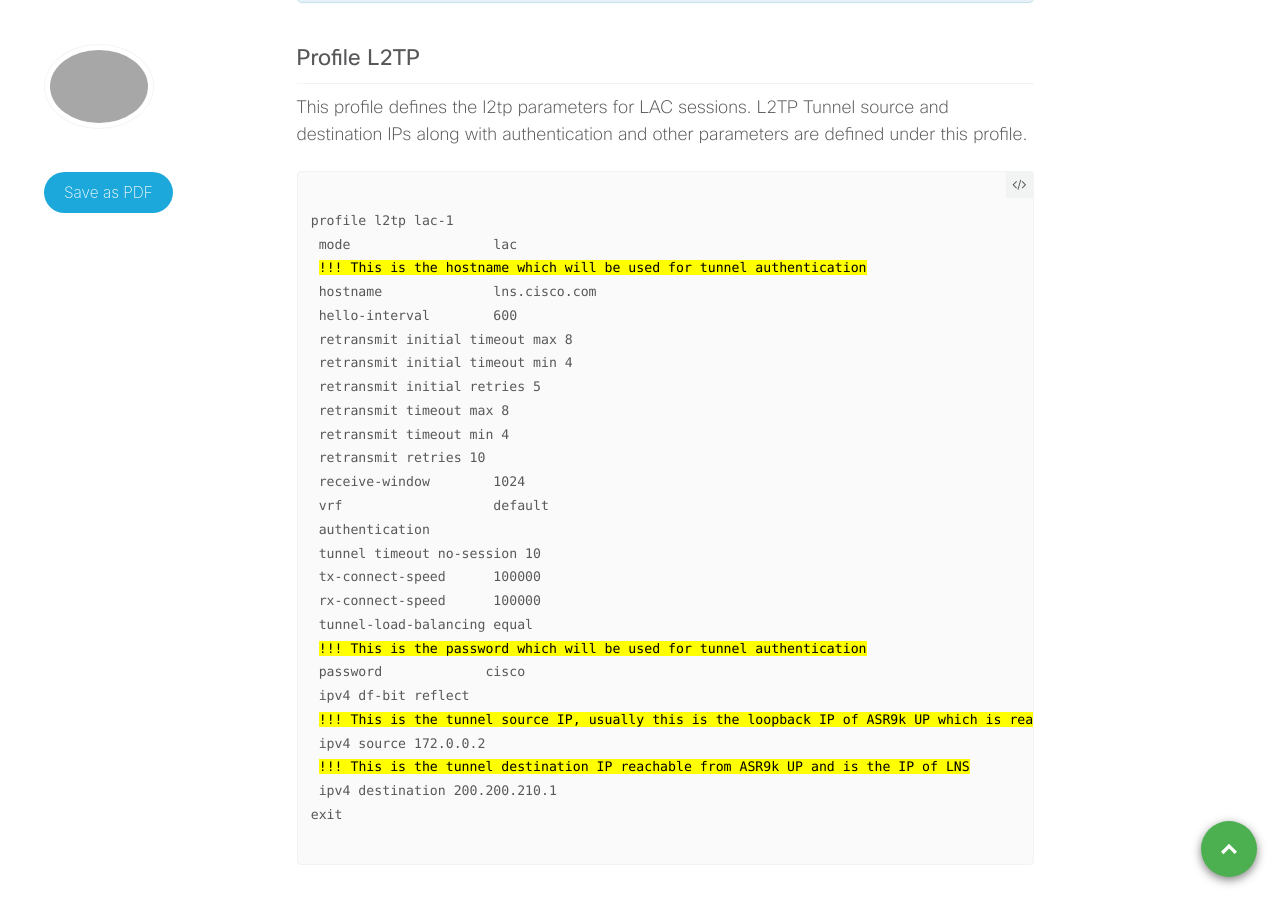
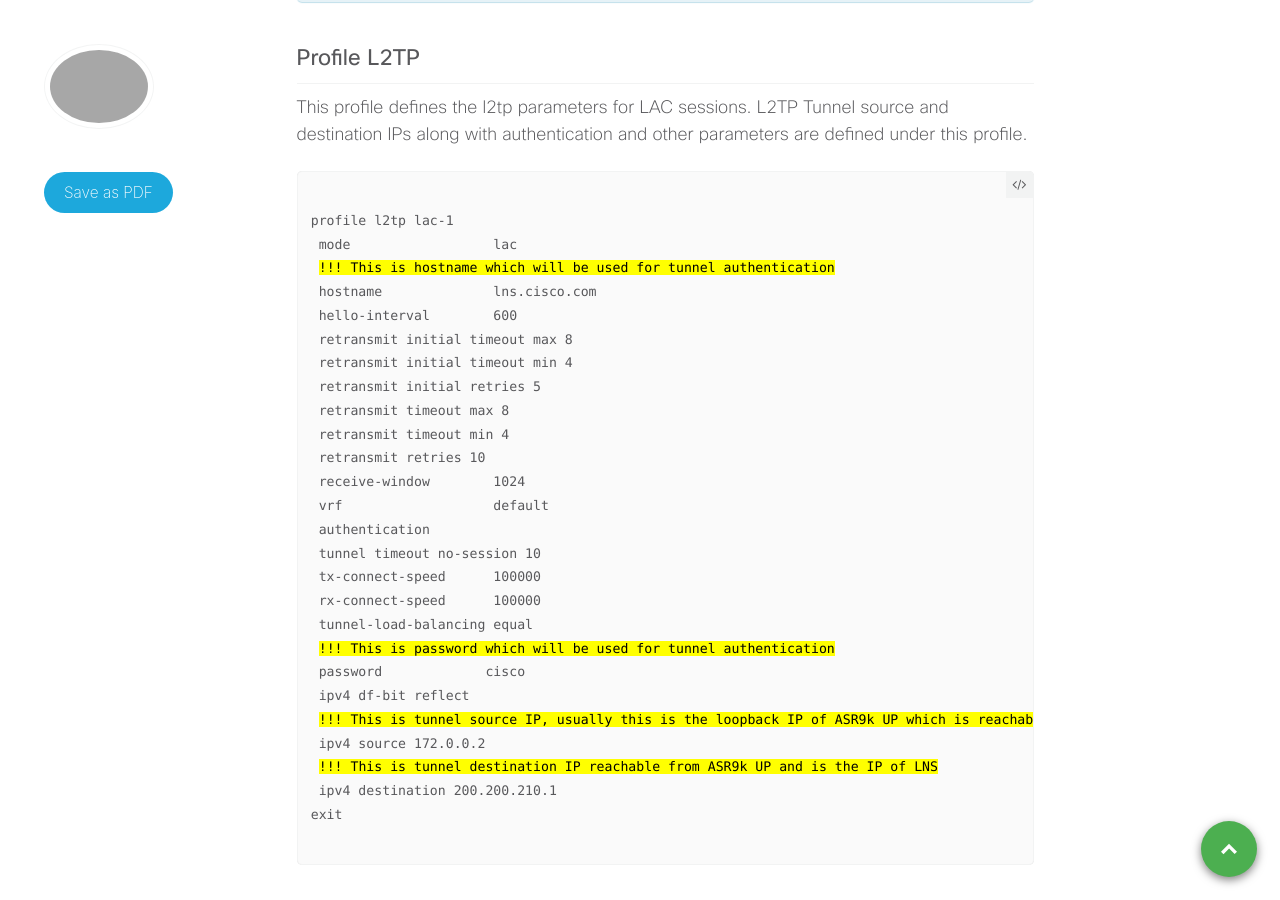
Before and after one commit to xrdocs/cnbng, a Jekyll site: the page built from _tutorials/pppoe-lac-subscribers-bringup-in-cnbng.md, in a window 1280 px wide and 900 px high, scrolled down 6625 px. Built offline with Jekyll 4.4.1, drawn with Linux system fonts in a browser that asks for light colours; comment, search, counter and statistics services are not loaded.

Commit message:
Update pppoe-lac-subscribers-bringup-in-cnbng.md

```diff
--- a/_tutorials/pppoe-lac-subscribers-bringup-in-cnbng.md
+++ b/_tutorials/pppoe-lac-subscribers-bringup-in-cnbng.md
@@ -232,7 +232,7 @@ This profile defines the l2tp parameters for LAC sessions. L2TP Tunnel source an
 <code>
 profile l2tp lac-1
  mode                  lac
- <mark>!!! This is the hostname which will be used for tunnel authentication</mark>
+ <mark>!!! This is hostname which will be used for tunnel authentication</mark>
  hostname              lns.cisco.com
  hello-interval        600
  retransmit initial timeout max 8
@@ -248,12 +248,12 @@ profile l2tp lac-1
  tx-connect-speed      100000
  rx-connect-speed      100000
  tunnel-load-balancing equal
- <mark>!!! This is the password which will be used for tunnel authentication</mark>
+ <mark>!!! This is password which will be used for tunnel authentication</mark>
  password             cisco
  ipv4 df-bit reflect
- <mark>!!! This is the tunnel source IP, usually this is the loopback IP of ASR9k UP which is reachable from LNS</mark>
+ <mark>!!! This is tunnel source IP, usually this is the loopback IP of ASR9k UP which is reachable from LNS</mark>
  ipv4 source 172.0.0.2
- <mark>!!! This is the tunnel destination IP reachable from ASR9k UP and is the IP of LNS</mark>
+ <mark>!!! This is tunnel destination IP reachable from ASR9k UP and is the IP of LNS</mark>
  ipv4 destination 200.200.210.1
 exit
 </code>
```
